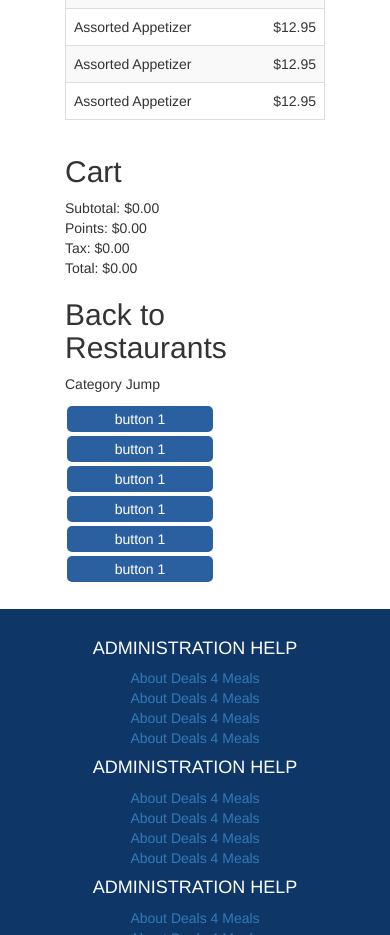
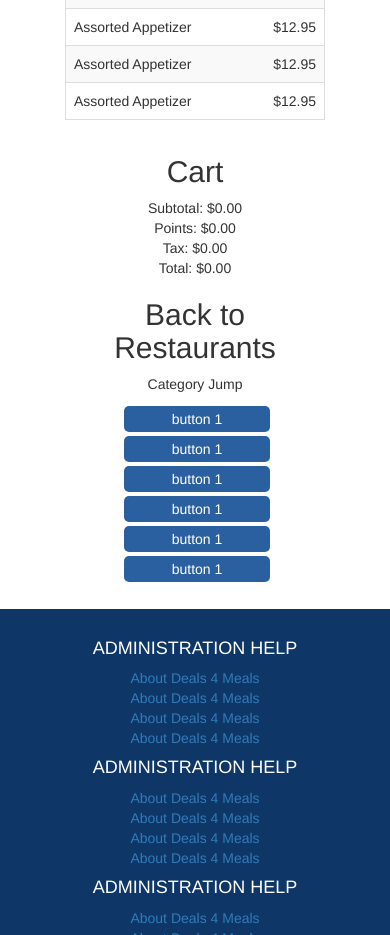
Before and after one commit to jomizrahi92/Deals4Meals, a plain HTML site: page index.html in a window 390 px wide. Shown: the part 2180-3115 px from the top of the page. Drawn offline with nearby package versions, Linux system fonts and the light colour scheme.

Commit message:
small edits

```diff
--- a/css/style.css
+++ b/css/style.css
@@ -106,6 +106,15 @@ html {
 .cart{
     padding-left: 15px;
 }
+@media (max-width: 768px) {
+    .cart{
+        text-align: center;
+    }
+    .jumptop .row{
+        width: 146px;
+        margin: auto;
+    }
+}
 
 /*footer*/
 footer{
```
